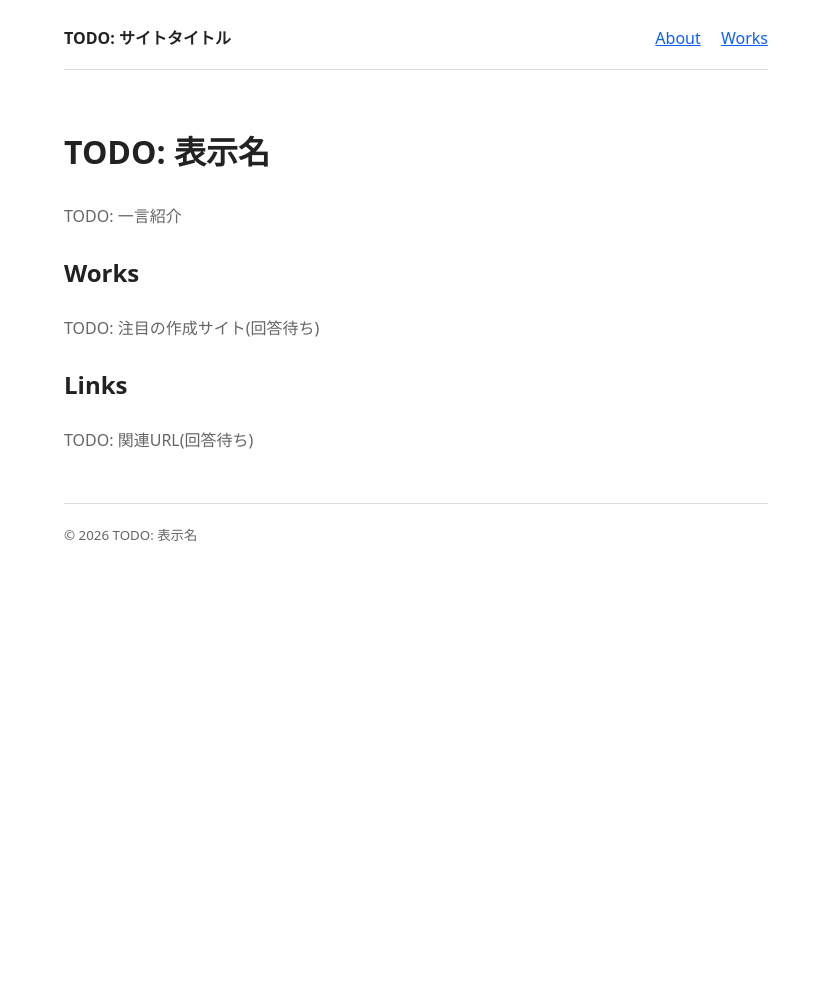
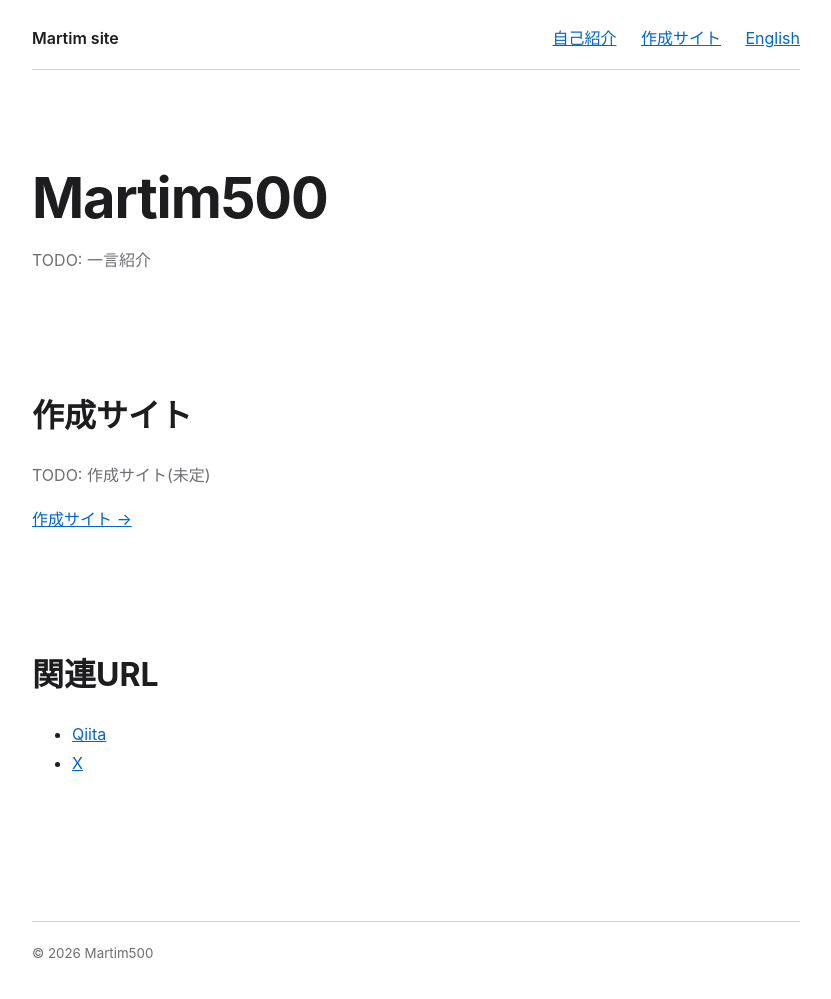
Before and after one commit to Martim500/Martim500.github.io, an Astro site: page / in a window 1280 px wide. Shown: the whole page, without its empty margins (224-1055 px from the left). Before the commit the page ends 800 px from the top, so only its background shows below. Built offline with nearby package versions, Linux system fonts and the light colour scheme; Astro itself is replaced by a stand-in of ours.

Commit message:
Add ja/en pages, dark mode, scroll reveal, noindex, links

```diff
--- /dev/null
+++ b/src/components/Home.astro
@@ -0,0 +1,54 @@
+---
+import { getCollection } from 'astro:content';
+import Base from '../layouts/Base.astro';
+import { site, links, ui, path, type Lang } from '../data/site';
+
+interface Props {
+  lang: Lang;
+}
+const { lang } = Astro.props;
+const t = ui[lang];
+const base = import.meta.env.BASE_URL.replace(/\/$/, '');
+const works = (await getCollection('works', ({ data }) => !data.draft))
+  .filter((w) => w.data.featured)
+  .sort((a, b) => a.data.order - b.data.order);
+---
+
+<Base lang={lang} page="">
+  <section class="reveal">
+    <h1>{site.name}</h1>
+    <p class="muted">{site.tagline[lang]}</p>
+  </section>
+
+  <section class="reveal">
+    <h2>{t.works}</h2>
+    {
+      works.length === 0 ? (
+        <p class="muted">{t.todoWorks}</p>
+      ) : (
+        <ul>
+          {works.map((w) => (
+            <li>
+              <a href={`${base}/works/${w.id}/`}>{w.data.title}</a>
+              <span class="muted"> - {w.data.summary}</span>
+            </li>
+          ))}
+        </ul>
+      )
+    }
+    <p><a href={`${base}${path(lang, 'works')}`}>{t.works} →</a></p>
+  </section>
+
+  <section class="reveal">
+    <h2>{t.links}</h2>
+    <ul>
+      {
+        links.map((l) => (
+          <li>
+            <a href={l.url} rel="noopener noreferrer">{l.label}</a>
+          </li>
+        ))
+      }
+    </ul>
+  </section>
+</Base>
--- a/src/data/site.ts
+++ b/src/data/site.ts
@@ -1,12 +1,47 @@
-// サイト全体の表示内容。値が TODO のものは、確認事項の回答待ち。
-// 回答を得てから書き換える(勝手に決めない)。
+// サイト全体の表示内容。値が TODO のものは、まだ決まっていない内容。
+// 決まってから書き換える(勝手に決めない)。
+
+export type Lang = 'ja' | 'en';
 
 export const site = {
-  title: 'TODO: サイトタイトル',
-  name: 'TODO: 表示名',
-  tagline: 'TODO: 一言紹介',
-  lang: 'ja',
+  title: 'Martim site',
+  name: 'Martim500',
+  // TODO: 一言紹介(未定)
+  tagline: {
+    ja: 'TODO: 一言紹介',
+    en: 'TODO: tagline',
+  } satisfies Record<Lang, string>,
 };
 
-// 関連URL。回答待ちのため空。例: { label: 'GitHub', url: 'https://github.com/...' }
-export const links: { label: string; url: string }[] = [];
+// 関連URL(確認事項 E1 の回答分のみ)。GitHub は回答になかったため載せていない。
+export const links: { label: string; url: string }[] = [
+  { label: 'Qiita', url: 'https://qiita.com/Martim500' },
+  { label: 'X', url: 'https://x.com/martim5004951' },
+];
+
+export const ui = {
+  ja: {
+    about: '自己紹介',
+    works: '作成サイト',
+    links: '関連URL',
+    todoAbout: 'TODO: 自己紹介(未定)',
+    todoWorks: 'TODO: 作成サイト(未定)',
+    switchLabel: 'English',
+    footer: '',
+  },
+  en: {
+    about: 'About',
+    works: 'Works',
+    links: 'Links',
+    todoAbout: 'TODO: About (to be decided)',
+    todoWorks: 'TODO: Works (to be decided)',
+    switchLabel: '日本語',
+    footer: '',
+  },
+} satisfies Record<Lang, Record<string, string>>;
+
+// 言語ごとのパス。ja はルート直下、en は /en/ 配下。
+export function path(lang: Lang, page: '' | 'about' | 'works'): string {
+  const prefix = lang === 'ja' ? '' : 'en/';
+  return `/${prefix}${page ? page + '/' : ''}`;
+}
--- a/src/layouts/Base.astro
+++ b/src/layouts/Base.astro
@@ -1,27 +1,45 @@
 ---
-import { site } from '../data/site';
+import { site, ui, path, type Lang } from '../data/site';
 
 interface Props {
   title?: string;
+  lang?: Lang;
+  // 切り替え先(もう一方の言語)のページ種別。省略時は切り替えリンクを出さない
+  page?: '' | 'about' | 'works';
 }
-const { title } = Astro.props;
+const { title, lang = 'ja', page } = Astro.props;
+const t = ui[lang];
+const other: Lang = lang === 'ja' ? 'en' : 'ja';
+const base = import.meta.env.BASE_URL.replace(/\/$/, '');
 const pageTitle = title ? `${title} | ${site.title}` : site.title;
-const base = import.meta.env.BASE_URL.replace(/\/$/, '');
 ---
 
 <!doctype html>
-<html lang={site.lang}>
+<html lang={lang}>
   <head>
     <meta charset="utf-8" />
     <meta name="viewport" content="width=device-width, initial-scale=1" />
+    <!-- 検索エンジンには当面載せない(確認事項 G1)。載せる時にこの行を削除する -->
+    <meta name="robots" content="noindex, nofollow" />
+    <meta name="color-scheme" content="light dark" />
     <title>{pageTitle}</title>
+    <script is:inline>
+      document.documentElement.classList.add('js');
+    </script>
   </head>
   <body>
     <header>
-      <a class="brand" href={`${base}/`}>{site.title}</a>
+      <a class="brand" href={`${base}${path(lang, '')}`}>{site.title}</a>
       <nav>
-        <a href={`${base}/about/`}>About</a>
-        <a href={`${base}/works/`}>Works</a>
+        <a href={`${base}${path(lang, 'about')}`}>{t.about}</a>
+        <a href={`${base}${path(lang, 'works')}`}>{t.works}</a>
+        {
+          page !== undefined && (
+            <a class="lang" href={`${base}${path(other, page)}`} lang={other}>
+              {t.switchLabel}
+            </a>
+          )
+        }
       </nav>
     </header>
     <main>
@@ -30,23 +48,53 @@ const base = import.meta.env.BASE_URL.replace(/\/$/, '');
     <footer>
       <small>&copy; {new Date().getFullYear()} {site.name}</small>
     </footer>
+    <script is:inline>
+      // スクロールに応じてコンテンツを順に表示する。動きを減らす設定の人には適用しない。
+      (function () {
+        var els = document.querySelectorAll('.reveal');
+        var reduce = window.matchMedia('(prefers-reduced-motion: reduce)').matches;
+        if (reduce || !('IntersectionObserver' in window)) {
+          els.forEach(function (e) { e.classList.add('in'); });
+          return;
+        }
+        var io = new IntersectionObserver(function (entries) {
+          entries.forEach(function (en) {
+            if (en.isIntersecting) {
+              en.target.classList.add('in');
+              io.unobserve(en.target);
+            }
+          });
+        }, { threshold: 0.15 });
+        els.forEach(function (e) { io.observe(e); });
+      })();
+    </script>
   </body>
 </html>
 
 <style is:global>
   :root {
-    color-scheme: light;
-    --fg: #222;
-    --muted: #666;
-    --line: #ddd;
-    --accent: #0b5fff;
+    --bg: #fff;
+    --fg: #1d1d1f;
+    --muted: #6e6e73;
+    --line: #d2d2d7;
+    --accent: #0066cc;
+  }
+  @media (prefers-color-scheme: dark) {
+    :root {
+      --bg: #000;
+      --fg: #f5f5f7;
+      --muted: #a1a1a6;
+      --line: #333336;
+      --accent: #2997ff;
+    }
   }
   body {
     margin: 0 auto;
-    max-width: 44rem;
-    padding: 0 1rem;
+    max-width: 48rem;
+    padding: 0 1.25rem;
+    background: var(--bg);
     color: var(--fg);
-    font-family: system-ui, -apple-system, 'Segoe UI', 'Hiragino Sans', 'Yu Gothic', sans-serif;
+    font-family: -apple-system, system-ui, 'Segoe UI', 'Hiragino Sans', 'Yu Gothic', sans-serif;
     line-height: 1.8;
   }
   header {
@@ -57,10 +105,10 @@ const base = import.meta.env.BASE_URL.replace(/\/$/, '');
     border-bottom: 1px solid var(--line);
   }
   header nav a {
-    margin-left: 1rem;
+    margin-left: 1.25rem;
   }
   .brand {
-    font-weight: 700;
+    font-weight: 600;
     color: inherit;
     text-decoration: none;
   }
@@ -70,6 +118,19 @@ const base = import.meta.env.BASE_URL.replace(/\/$/, '');
   main {
     padding: 2rem 0;
   }
+  section {
+    margin: 0 0 7rem;
+  }
+  h1 {
+    font-size: clamp(2.25rem, 7vw, 3.5rem);
+    line-height: 1.15;
+    letter-spacing: -0.02em;
+    margin: 4rem 0 1rem;
+  }
+  h2 {
+    font-size: clamp(1.5rem, 4vw, 2rem);
+    margin: 0 0 1rem;
+  }
   footer {
     padding: 1rem 0 2rem;
     border-top: 1px solid var(--line);
@@ -78,4 +139,21 @@ const base = import.meta.env.BASE_URL.replace(/\/$/, '');
   .muted {
     color: var(--muted);
   }
+  /* スクロール表示。JSが無い環境では常に表示する */
+  .js .reveal {
+    opacity: 0;
+    transform: translateY(24px);
+    transition: opacity 0.8s ease, transform 0.8s ease;
+  }
+  .js .reveal.in {
+    opacity: 1;
+    transform: none;
+  }
+  @media (prefers-reduced-motion: reduce) {
+    .js .reveal {
+      opacity: 1;
+      transform: none;
+      transition: none;
+    }
+  }
 </style>
--- /dev/null
+++ b/src/pages/en/about.astro
@@ -0,0 +1,5 @@
+---
+import About from '../../components/About.astro';
+---
+
+<About lang="en" />
--- /dev/null
+++ b/src/pages/en/index.astro
@@ -0,0 +1,5 @@
+---
+import Home from '../../components/Home.astro';
+---
+
+<Home lang="en" />
--- /dev/null
+++ b/src/pages/en/works/index.astro
@@ -0,0 +1,5 @@
+---
+import WorksList from '../../../components/WorksList.astro';
+---
+
+<WorksList lang="en" />
--- a/src/pages/index.astro
+++ b/src/pages/index.astro
@@ -1,46 +1,5 @@
 ---
-import { getCollection } from 'astro:content';
-import Base from '../layouts/Base.astro';
-import { site, links } from '../data/site';
-
-const base = import.meta.env.BASE_URL.replace(/\/$/, '');
-const works = (await getCollection('works', ({ data }) => !data.draft))
-  .filter((w) => w.data.featured)
-  .sort((a, b) => a.data.order - b.data.order);
+import Home from '../components/Home.astro';
 ---
 
-<Base>
-  <h1>{site.name}</h1>
-  <p class="muted">{site.tagline}</p>
-
-  <h2>Works</h2>
-  {
-    works.length === 0 ? (
-      <p class="muted">TODO: 注目の作成サイト(回答待ち)</p>
-    ) : (
-      <ul>
-        {works.map((w) => (
-          <li>
-            <a href={`${base}/works/${w.id}/`}>{w.data.title}</a>
-            <span class="muted"> - {w.data.summary}</span>
-          </li>
-        ))}
-      </ul>
-    )
-  }
-
-  <h2>Links</h2>
-  {
-    links.length === 0 ? (
-      <p class="muted">TODO: 関連URL(回答待ち)</p>
-    ) : (
-      <ul>
-        {links.map((l) => (
-          <li>
-            <a href={l.url} rel="noopener noreferrer">{l.label}</a>
-          </li>
-        ))}
-      </ul>
-    )
-  }
-</Base>
+<Home lang="ja" />
```
Also changed, not shown: src/components/About.astro (added, +17 -0 lines), src/components/WorksList.astro (added, +35 -0 lines), src/pages/about.astro (+2 -5 lines), src/pages/works/index.astro (+2 -24 lines).
